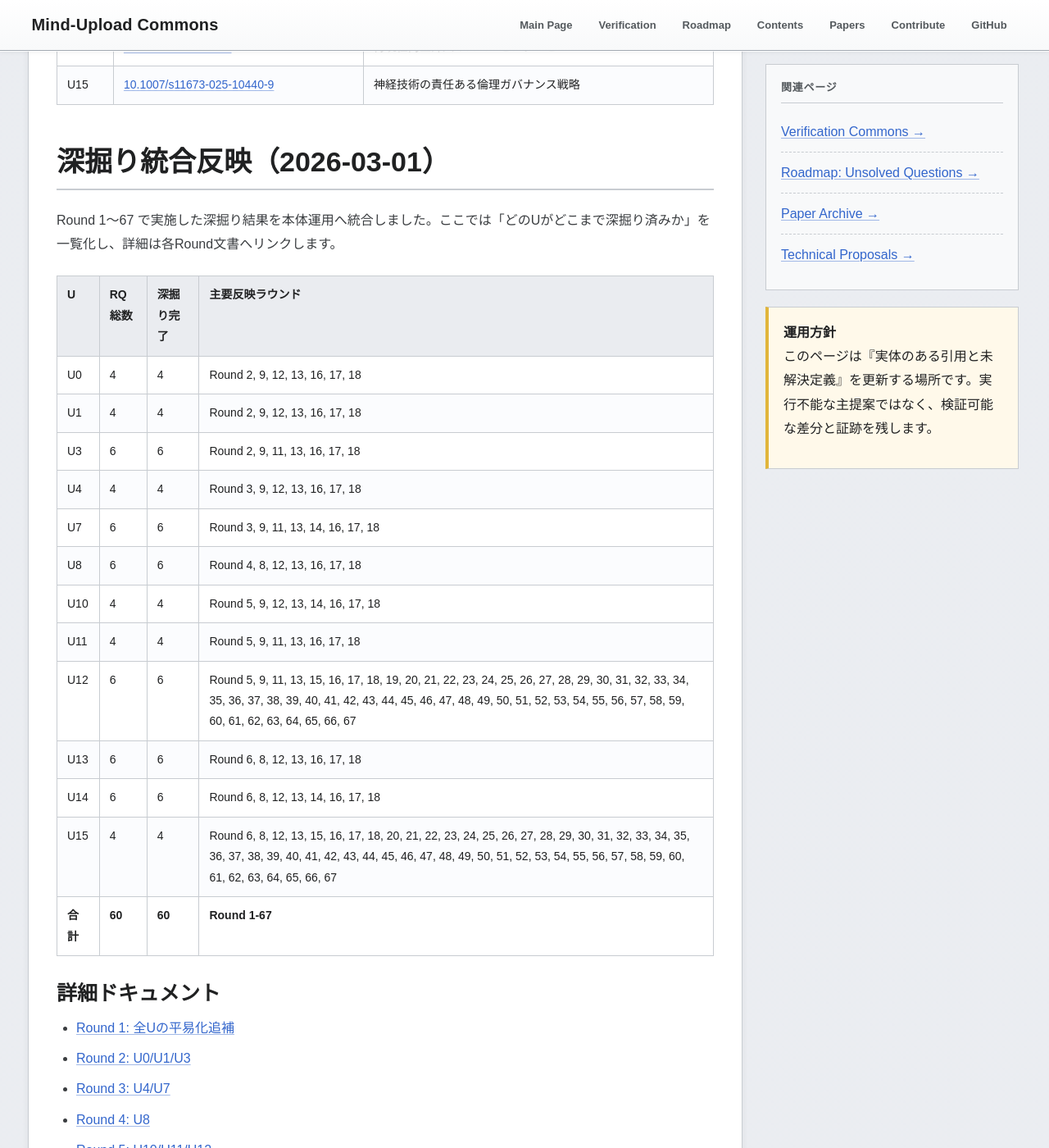
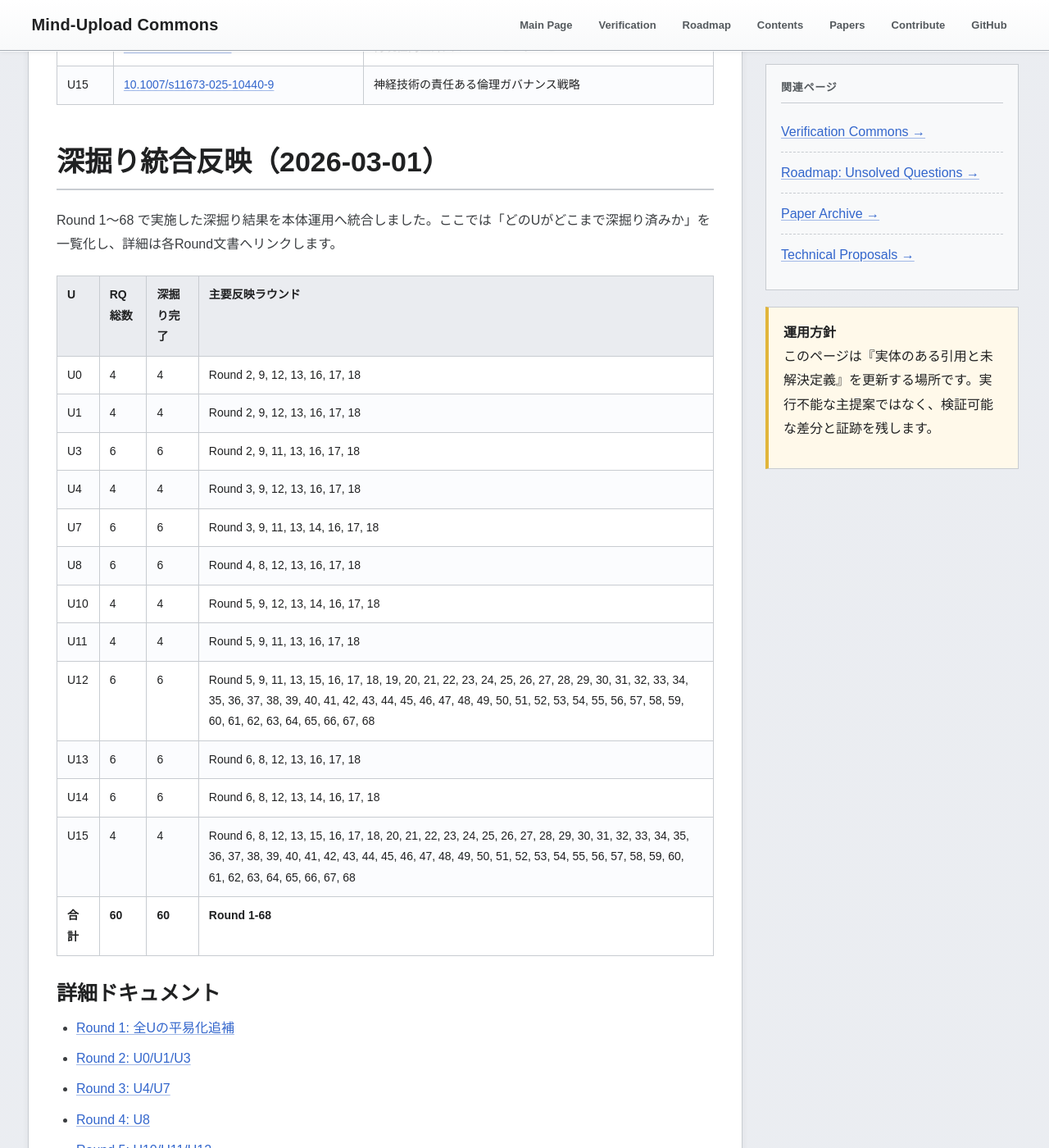
Before and after one commit to yasufumi-nakata/eegflow, a Jekyll site: the page built from research_harvest_50.md, in a window 1280 px wide and 1400 px high, scrolled down 6243 px. Shown: the whole window at 82% size. Built offline with Jekyll 4.4.1, drawn with Linux system fonts in a browser that asks for light colours; some of the changed text lies outside the part shown.

Commit message:
Add Round 68 stable-state checkpoint and reopen reentry gate

```diff
--- a/research_harvest_50.md
+++ b/research_harvest_50.md
@@ -156,7 +156,7 @@
 <section class="section" id="deepening-integration-20260301">
 <h2 class="section-title">深掘り統合反映（2026-03-01）</h2>
 <p>
-Round 1〜67 で実施した深掘り結果を本体運用へ統合しました。ここでは「どのUがどこまで深掘り済みか」を一覧化し、詳細は各Round文書へリンクします。
+Round 1〜68 で実施した深掘り結果を本体運用へ統合しました。ここでは「どのUがどこまで深掘り済みか」を一覧化し、詳細は各Round文書へリンクします。
 </p>
 <table class="data-table">
 <thead><tr><th>U</th><th>RQ総数</th><th>深掘り完了</th><th>主要反映ラウンド</th></tr></thead><tbody>
@@ -168,11 +168,11 @@
 <tr><td>U8</td><td>6</td><td>6</td><td>Round 4, 8, 12, 13, 16, 17, 18</td></tr>
 <tr><td>U10</td><td>4</td><td>4</td><td>Round 5, 9, 12, 13, 14, 16, 17, 18</td></tr>
 <tr><td>U11</td><td>4</td><td>4</td><td>Round 5, 9, 11, 13, 16, 17, 18</td></tr>
-<tr><td>U12</td><td>6</td><td>6</td><td>Round 5, 9, 11, 13, 15, 16, 17, 18, 19, 20, 21, 22, 23, 24, 25, 26, 27, 28, 29, 30, 31, 32, 33, 34, 35, 36, 37, 38, 39, 40, 41, 42, 43, 44, 45, 46, 47, 48, 49, 50, 51, 52, 53, 54, 55, 56, 57, 58, 59, 60, 61, 62, 63, 64, 65, 66, 67</td></tr>
+<tr><td>U12</td><td>6</td><td>6</td><td>Round 5, 9, 11, 13, 15, 16, 17, 18, 19, 20, 21, 22, 23, 24, 25, 26, 27, 28, 29, 30, 31, 32, 33, 34, 35, 36, 37, 38, 39, 40, 41, 42, 43, 44, 45, 46, 47, 48, 49, 50, 51, 52, 53, 54, 55, 56, 57, 58, 59, 60, 61, 62, 63, 64, 65, 66, 67, 68</td></tr>
 <tr><td>U13</td><td>6</td><td>6</td><td>Round 6, 8, 12, 13, 16, 17, 18</td></tr>
 <tr><td>U14</td><td>6</td><td>6</td><td>Round 6, 8, 12, 13, 14, 16, 17, 18</td></tr>
-<tr><td>U15</td><td>4</td><td>4</td><td>Round 6, 8, 12, 13, 15, 16, 17, 18, 20, 21, 22, 23, 24, 25, 26, 27, 28, 29, 30, 31, 32, 33, 34, 35, 36, 37, 38, 39, 40, 41, 42, 43, 44, 45, 46, 47, 48, 49, 50, 51, 52, 53, 54, 55, 56, 57, 58, 59, 60, 61, 62, 63, 64, 65, 66, 67</td></tr>
-<tr><td><strong>合計</strong></td><td><strong>60</strong></td><td><strong>60</strong></td><td><strong>Round 1-67</strong></td></tr>
+<tr><td>U15</td><td>4</td><td>4</td><td>Round 6, 8, 12, 13, 15, 16, 17, 18, 20, 21, 22, 23, 24, 25, 26, 27, 28, 29, 30, 31, 32, 33, 34, 35, 36, 37, 38, 39, 40, 41, 42, 43, 44, 45, 46, 47, 48, 49, 50, 51, 52, 53, 54, 55, 56, 57, 58, 59, 60, 61, 62, 63, 64, 65, 66, 67, 68</td></tr>
+<tr><td><strong>合計</strong></td><td><strong>60</strong></td><td><strong>60</strong></td><td><strong>Round 1-68</strong></td></tr>
 </tbody></table>
 
 <h3>詳細ドキュメント</h3>
@@ -244,6 +244,7 @@
 <li><a href="research_deepening_round65_2026-03-01.html">Round 65: クローズドリフト対応と再開ハンドオフ固定</a></li>
 <li><a href="research_deepening_round66_2026-03-01.html">Round 66: 再開再検証パケットと再クローズ判定ゲート固定</a></li>
 <li><a href="research_deepening_round67_2026-03-01.html">Round 67: 再クローズ認証台帳と再開クールダウン監視固定</a></li>
+<li><a href="research_deepening_round68_2026-03-01.html">Round 68: 安定状態チェックポイントと再開再入ゲート固定</a></li>
 </ul>
 
 <h3>整合性監査（証跡）</h3>
@@ -645,6 +646,12 @@
 Round 67 の再クローズ認証台帳と再開クールダウン監視固定は
 <a href="automation/rq_regulation_reclose_certification_ledger_round67_2026-03-01.csv" target="_blank">rq_regulation_reclose_certification_ledger_round67_2026-03-01.csv</a>（問い別再クローズ認証台帳）と
 <a href="automation/rq_regulation_reopen_cooldown_watch_round67_2026-03-01.csv" target="_blank">rq_regulation_reopen_cooldown_watch_round67_2026-03-01.csv</a>（問い別再開クールダウン監視）
+に記録しています。
+</p>
+<p class="small">
+Round 68 の安定状態チェックポイントと再開再入ゲート固定は
+<a href="automation/rq_regulation_stable_state_checkpoint_round68_2026-03-01.csv" target="_blank">rq_regulation_stable_state_checkpoint_round68_2026-03-01.csv</a>（問い別安定状態チェックポイント）と
+<a href="automation/rq_regulation_reopen_reentry_gate_round68_2026-03-01.csv" target="_blank">rq_regulation_reopen_reentry_gate_round68_2026-03-01.csv</a>（問い別再開再入ゲート）
 に記録しています。
 </p>
 </section>
```
Also changed, not shown: automation/rq_regulation_reopen_reentry_gate_round68_2026-03-01.csv (added, +11 -0 lines), automation/rq_regulation_stable_state_checkpoint_round68_2026-03-01.csv (added, +11 -0 lines), research_deepening_continue_guide_2026-03-01.md (+6 -2 lines), research_deepening_round68_2026-03-01.md (added, +64 -0 lines).
